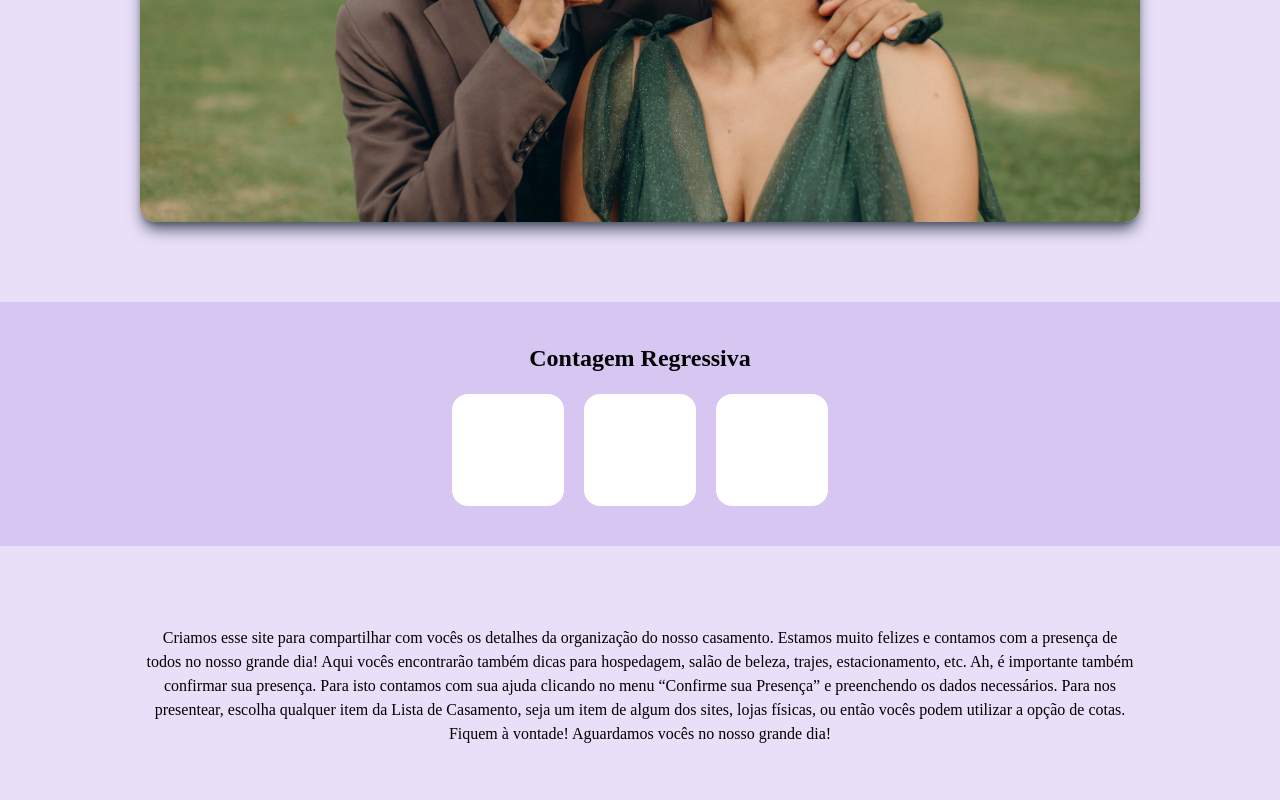
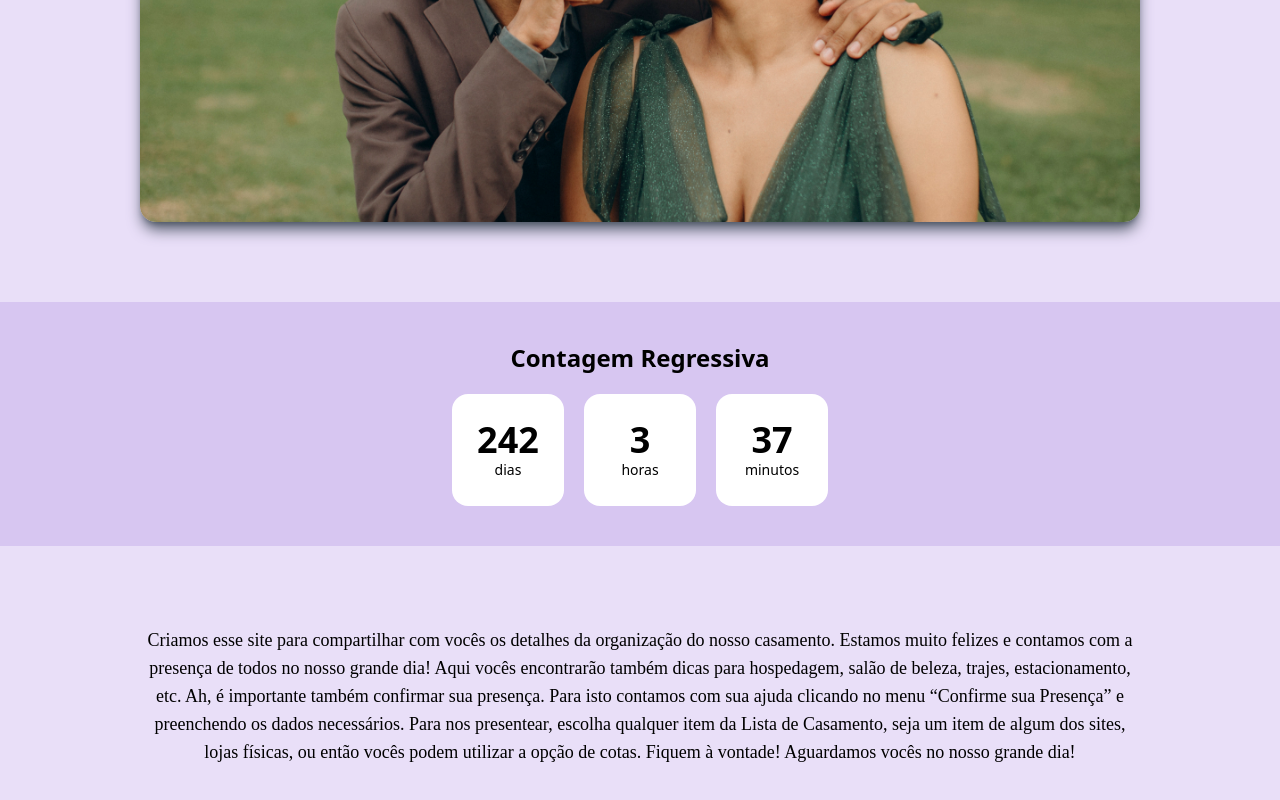
Before and after one commit to LipeMachado/Casamento, a Next.js app: page / in a window 1280 px wide. Shown: the part 798-1598 px from the top of the page. Built offline with nearby package versions, Linux system fonts and the light colour scheme; a web font is replaced by a local one.

Commit message:
Add Button

```diff
--- /dev/null
+++ b/src/components/ButtonBackToTop.tsx
@@ -0,0 +1,40 @@
+import { Fragment, useEffect, useState } from "react"
+
+export default function BackToTopButton() {
+
+    const [show, setShow] = useState(false);
+
+    useEffect(() => {
+        window.addEventListener('scroll', () => {
+            if (window.scrollY > 200) {
+                setShow(true);
+            } else {
+                setShow(false);
+            }
+        });
+    });
+
+    const jumpToTop = () => {
+
+        window.scrollTo({
+            top: 0,
+            behavior: "smooth"
+        });
+    }
+
+    return (
+        <Fragment>
+            {
+                (show) ? (
+                    <div className="fixed bottom-0 right-0 mb-6 mr-6 z-50">
+                        <button onClick={jumpToTop} className="bg-black text-white rounded-full p-2 hover:bg-gray-900 transition">
+                            <svg xmlns="http://www.w3.org/2000/svg" className="h-6 w-6" fill="none" viewBox="0 0 24 24" stroke="currentColor">
+                                <path strokeLinecap="round" strokeLinejoin="round" strokeWidth={2} d="M5 10l7-7m0 0l7 7m-7-7v18" />
+                            </svg>
+                        </button>
+                    </div>
+                ) : (<Fragment />)
+            }
+        </Fragment>
+    )
+}
--- /dev/null
+++ b/src/components/CountdownTimer.tsx
@@ -0,0 +1,53 @@
+import { useState, useEffect } from 'react';
+
+interface CountdownTimerProps {
+    targetDate: Date;
+}
+
+const CountdownTimer: React.FC<CountdownTimerProps> = ({ targetDate }) => {
+    const calculateTimeLeft = () => {
+        let difference = +new Date(targetDate) - +new Date();
+        let timeLeft = {};
+
+        if (difference > 0) {
+            timeLeft = {
+                days: Math.floor(difference / (1000 * 60 * 60 * 24)),
+                hours: Math.floor((difference / (1000 * 60 * 60)) % 24),
+                minutes: Math.floor((difference / 1000 / 60) % 60)
+            };
+        }
+
+        return timeLeft as { days?: number; hours?: number; minutes?: number; seconds?: number };
+    };
+
+    const [timeLeft, setTimeLeft] = useState(calculateTimeLeft());
+
+    useEffect(() => {
+        const timer = setTimeout(() => {
+            setTimeLeft(calculateTimeLeft());
+        }, 1000);
+
+        return () => clearTimeout(timer);
+    });
+
+    const { days = 0, hours = 0, minutes = 0 } = timeLeft;
+
+    return (
+        <div className="flex gap-5 font-sans">
+            <div className="w-20 sm:w-28 h-20 sm:h-28 bg-white rounded-2xl flex flex-col items-center justify-center">
+                <span className="text-2xl sm:text-4xl font-bold">{days}</span>
+                <span className="text-sm">dias</span>
+            </div>
+            <div className="w-20 sm:w-28 h-20 sm:h-28 bg-white rounded-2xl flex flex-col items-center justify-center">
+                <span className="text-2xl sm:text-4xl font-bold">{hours}</span>
+                <span className="text-sm">horas</span>
+            </div>
+            <div className="w-20 sm:w-28 h-20 sm:h-28 bg-white rounded-2xl flex flex-col items-center justify-center">
+                <span className="text-2xl sm:text-4xl font-bold">{minutes}</span>
+                <span className="text-sm">minutos</span>
+            </div>
+        </div>
+    );
+};
+
+export default CountdownTimer;
--- a/src/pages/_app.tsx
+++ b/src/pages/_app.tsx
@@ -1,7 +1,13 @@
 import "@/styles/globals.css";
 import type { AppProps } from "next/app";
 import '@fontsource/montaga';
+import BackToTopButton from "@/components/ButtonBackToTop";
 
 export default function App({ Component, pageProps }: AppProps) {
-  return <Component {...pageProps} />;
+  return (
+    <>
+      <Component {...pageProps} />
+      <BackToTopButton />
+    </>
+  );
 }
--- a/src/pages/_document.tsx
+++ b/src/pages/_document.tsx
@@ -1,3 +1,4 @@
+import BackToTopButton from "@/components/ButtonBackToTop";
 import { Html, Head, Main, NextScript } from "next/document";
 
 export default function Document() {
--- a/src/pages/index.tsx
+++ b/src/pages/index.tsx
@@ -1,7 +1,10 @@
+import CountdownTimer from "@/components/CountdownTimer";
 import { NavBar } from "@/components/NavBar";
 import Image from "next/image";
 
 export default function Home() {
+  const targetDate = new Date('2025-01-11T23:59:59');
+
   return (
     <div>
       <NavBar />
@@ -14,21 +17,13 @@ export default function Home() {
         <Image className="rounded-xl md:rounded-2xl shadow-lg shadow-gray-600" width={1000} height={0} src="/bannerInicial.jpg" alt="" />
       </div>
       <section className="w-full bg-[#D7C6F1] py-10 flex flex-col justify-center items-center gap-5">
-        <h4 className="text-2xl text-black font-semibold">Contagem Regressiva</h4>
+        <h4 className="text-2xl text-black font-semibold font-sans">Contagem Regressiva</h4>
         <div className="flex gap-5">
-          <div className="w-20 sm:w-28 h-20 sm:h-28 bg-white rounded-2xl">
-
-          </div>
-          <div className="w-20 sm:w-28 h-20 sm:h-28 bg-white rounded-2xl">
-
-          </div>
-          <div className="w-20 sm:w-28 h-20 sm:h-28 bg-white rounded-2xl">
-
-          </div>
+          <CountdownTimer targetDate={targetDate} />
         </div>
       </section>
       <section className="my-20">
-        <p className="px-10 sm:px-36 text-center">
+        <p className="px-10 sm:px-36 text-center text-lg">
           Criamos esse site para compartilhar com vocês os detalhes da organização do nosso casamento.
           Estamos muito felizes e contamos com a presença de todos no nosso grande dia!
           Aqui vocês encontrarão também dicas para hospedagem, salão de beleza, trajes, estacionamento, etc.
```
